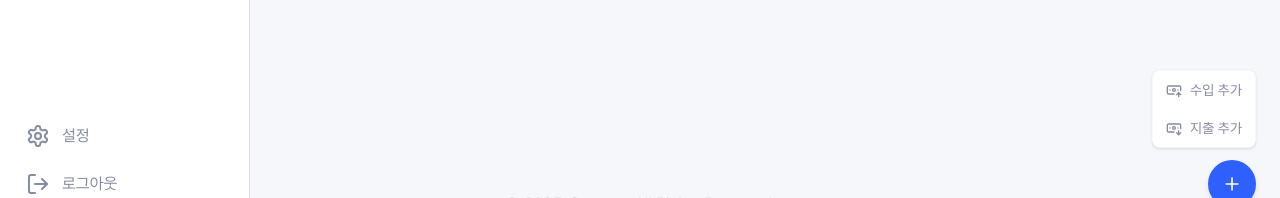
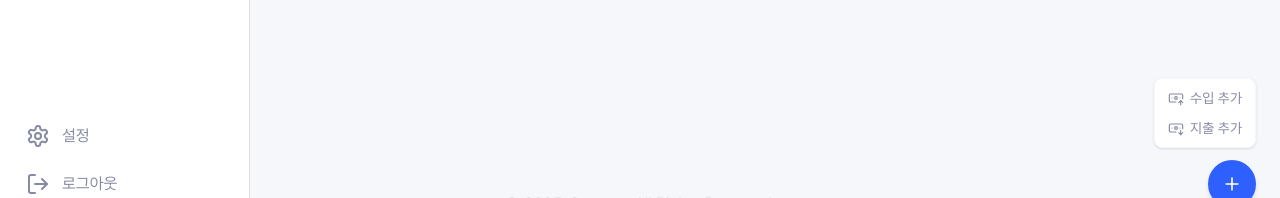
Before and after one commit to OZ-MAIN-PROJECT/frontend, a React (Vite) app: page / in a window 1280 px wide. Both pictures are taken after a click on the button 1232 px from the left and 752 px from the top of the page. Shown: the part 568-766 px from the top of the page. Built offline with nearby package versions, Linux system fonts and the light colour scheme.

Commit message:
fix: SelectLayer 컴포넌트 수정

```diff
--- a/src/components/common/SelectLayer.tsx
+++ b/src/components/common/SelectLayer.tsx
@@ -2,7 +2,7 @@ interface OptionItem {
   label: string;
   onClick: () => void;
   icon?: React.ElementType;
-  isDestructive?: boolean;
+  className?: string
 }
 
 interface SelectLayerProps {
@@ -13,18 +13,18 @@ interface SelectLayerProps {
 const SelectLayer = ({ options, onSelect }: SelectLayerProps) => {
   return (
     <div
-      className="bg-white border border-gray-200 rounded-lg shadow flex flex-col w-auto"
+      className="bg-white border border-gray-200 rounded-lg shadow flex flex-col w-auto px-2 py-1"
     >
       {options.map((option, index) => (
         <button
           key={index}
           onClick={() => onSelect(option)}
-          className={`flex items-center gap-2 px-3 text-sm text-lef transition-colors bg-white hover:bg-white font-normal w-fit
-            ${option.isDestructive ? "text-accent-red hover:text-accent-red" : "text-primary-500 hover:text-primary-800"}
+          className={`flex items-center gap-1.5 p-1 text-sm text-lef transition-colors bg-white hover:bg-white font-normal w-fit
+            ${option.className ?? ""}
           `}
         >
-          {option.icon && <option.icon size={16} />}
-          <span>{option.label}</span>
+          {option.icon && <option.icon size={16} strokeWidth={1.75} />}
+          <span className="text-sm">{option.label}</span>
         </button>
       ))}
     </div>
--- a/src/layouts/MainLayout.tsx
+++ b/src/layouts/MainLayout.tsx
@@ -51,8 +51,8 @@ const MainLayout = ({ children }: { children: React.ReactNode }) => {
           {layerOpen && (
             <SelectLayer
               options={[
-                { icon: BanknoteArrowUp, label: "수입 추가", onClick: () => console.log("수입 추가 모달") },
-                { icon: BanknoteArrowDown, label: "지출 추가", onClick: () => console.log("지출 추가 모달") },
+                { icon: BanknoteArrowUp, label: "수입 추가", onClick: () => console.log("수입 추가 모달"), className: "text-primary-500 hover:text-accent-blue" },
+                { icon: BanknoteArrowDown, label: "지출 추가", onClick: () => console.log("지출 추가 모달"), className: "text-primary-500 hover:text-accent-red" },
               ]}
               onSelect={(option) => {
                 option.onClick();
```
